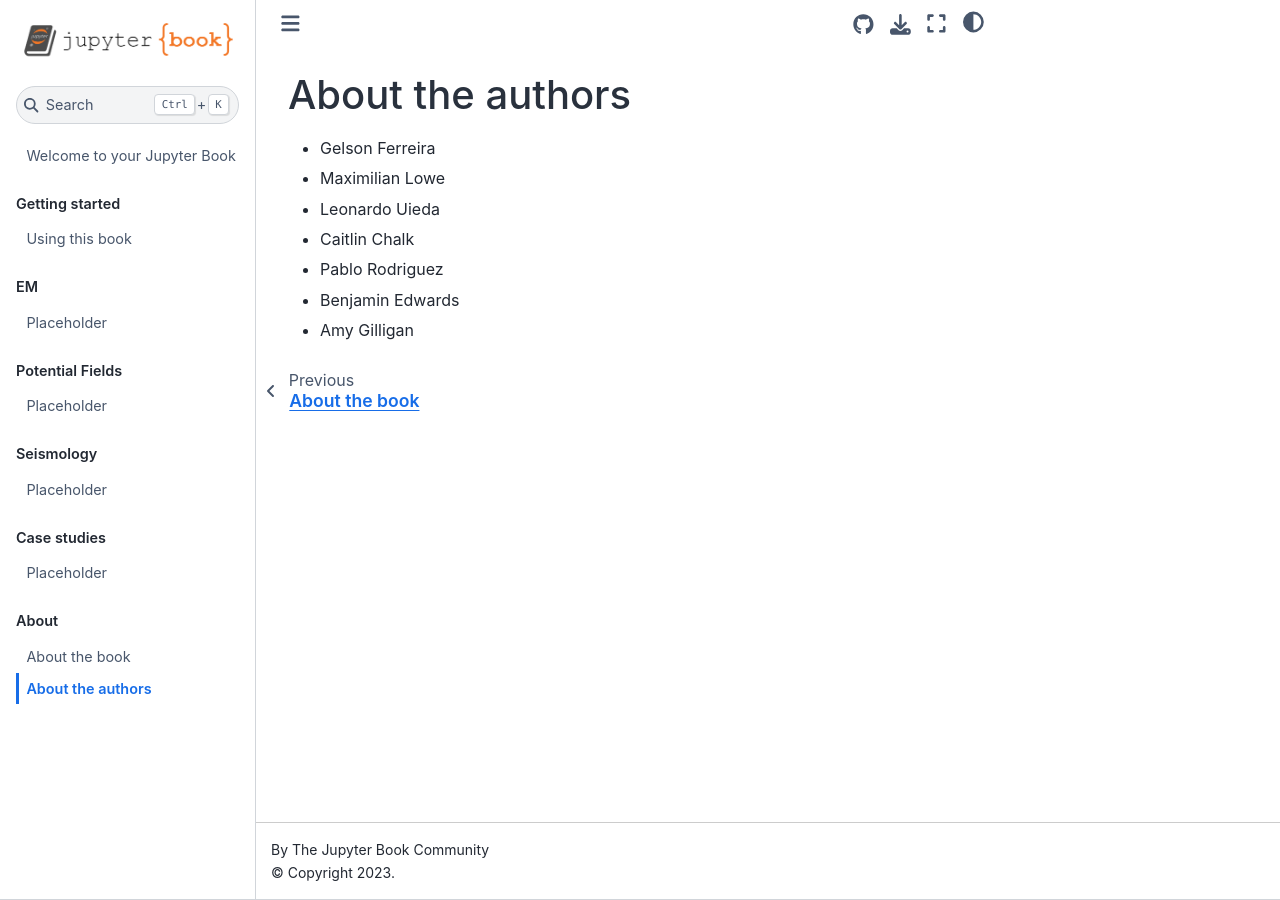
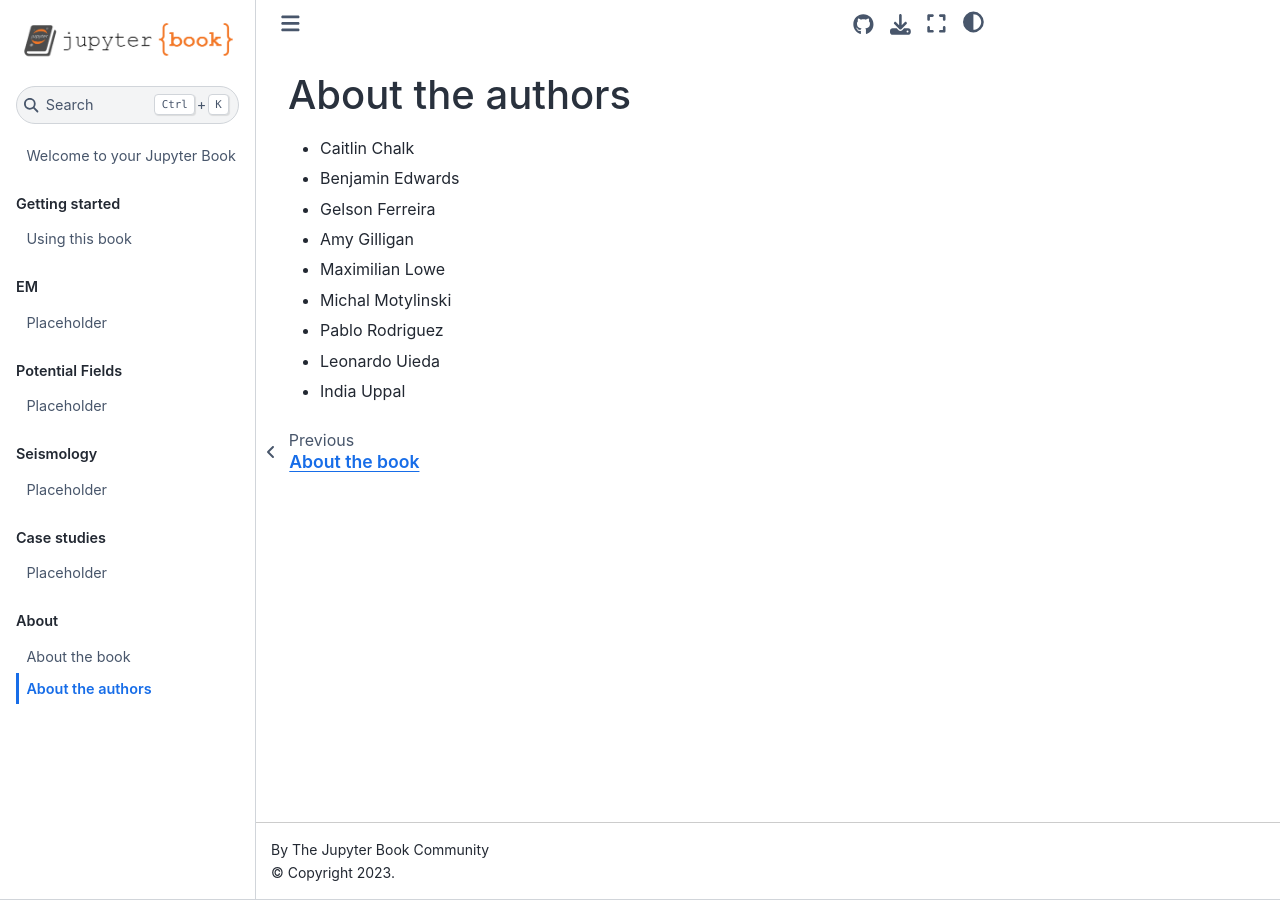
Before and after one commit to GeophysicsLibrary/applied-geophysics, a Jupyter Book: the page built from about/authors.md, in a window 1280 px wide. Built offline with Jupyter Book 1.0.4 settings and Sphinx 7.4.7 and the Sphinx Book theme 1.1.4, drawn with Linux system fonts in a browser that asks for light colours; pages that are not in the unit, such as notebooks, are missing from menus.

Commit message:
Add India's and Michal's names to the list of authors. Also rearranged names alphabetically.

```diff
--- a/about/authors.md
+++ b/about/authors.md
@@ -1,9 +1,11 @@
 # About the authors
 
+* Caitlin Chalk
+* Benjamin Edwards
 * Gelson Ferreira
+* Amy Gilligan
 * Maximilian Lowe
+* Michal Motylinski
+* Pablo Rodriguez
 * Leonardo Uieda
-* Caitlin Chalk
-* Pablo Rodriguez
-* Benjamin Edwards
-* Amy Gilligan
+* India Uppal
```
